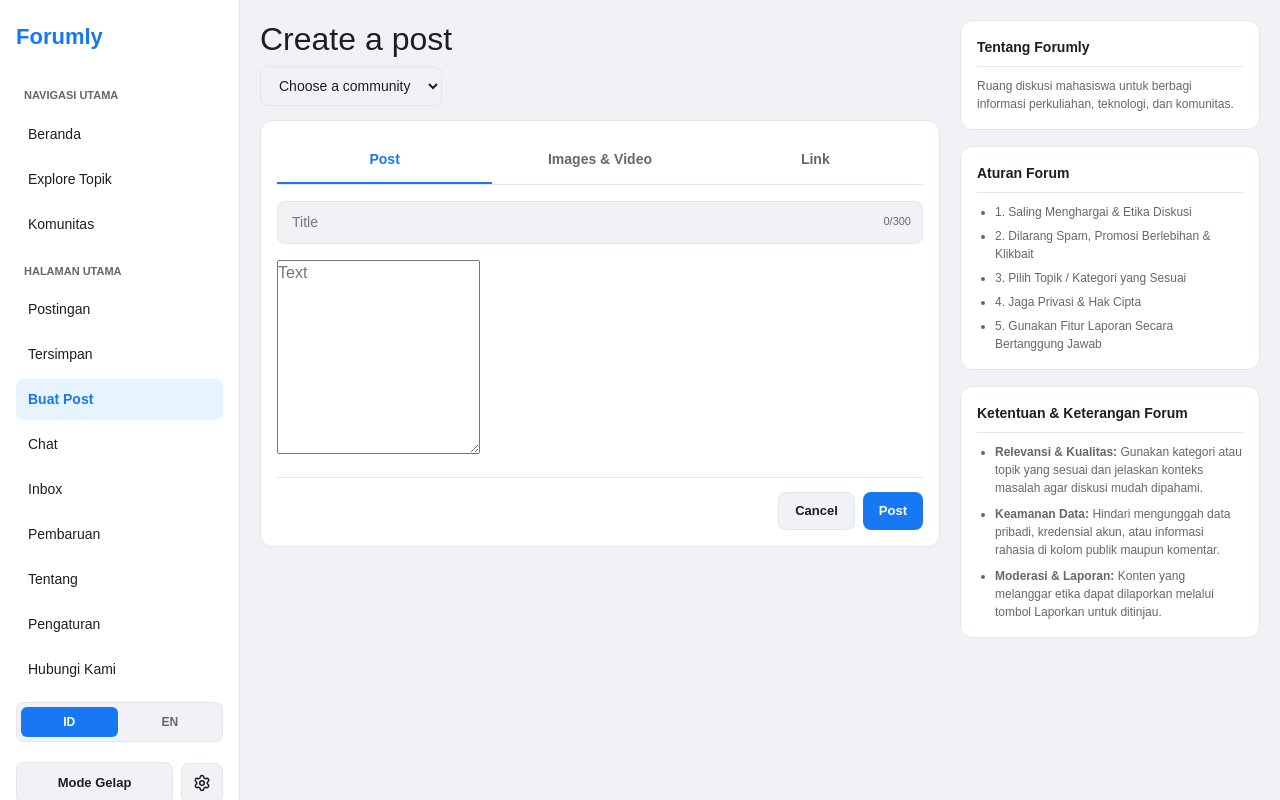
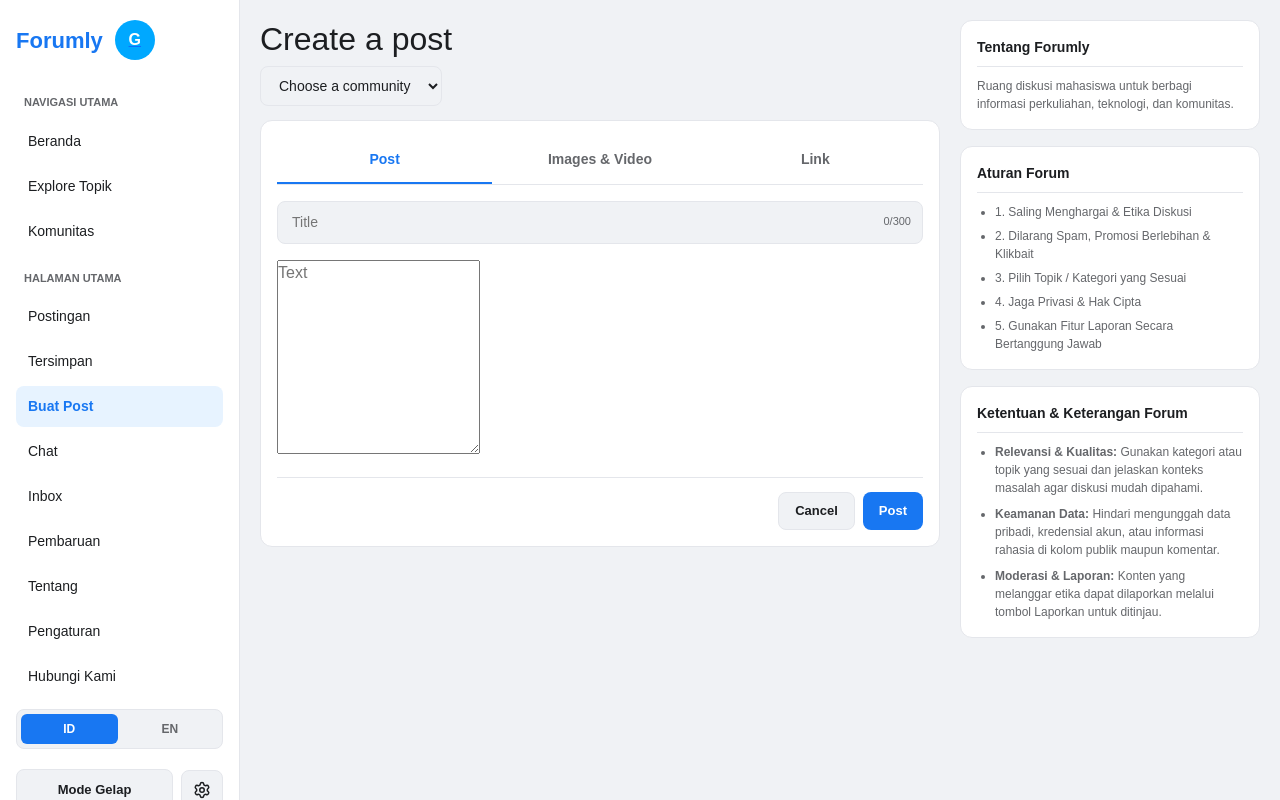
Before and after one commit to marchikari-hub/Forumly-Front-End, a Next.js app: page /create-post in a window 1280 px wide. Built offline with nearby package versions, Linux system fonts and the light colour scheme.

Commit message:
Menambahkan bagian profile di samping tulisan 'forumly' dan memperbaiki error pada bagian kode page.tsx profile

```diff
--- /dev/null
+++ b/app/components/FotoProfilMini.tsx
@@ -0,0 +1,42 @@
+"use client";
+
+import Link from "next/link";
+import { useFotoProfil } from "../../lib/fotoprofile";
+
+export default function FotoProfilMini() {
+  const { foto } = useFotoProfil();
+
+  return (
+    <Link href="/profile" title="Profil" style={{ display: "flex", flexShrink: 0 }}>
+      {foto ? (
+        <img
+          src={foto}
+          alt="Foto profil"
+          style={{
+            width: 40,
+            height: 40,
+            borderRadius: "50%",
+            objectFit: "cover",
+            border: "2px solid #00a8ff",
+          }}
+        />
+      ) : (
+        <div
+          style={{
+            width: 40,
+            height: 40,
+            borderRadius: "50%",
+            background: "#00a8ff",
+            color: "#fff",
+            display: "flex",
+            alignItems: "center",
+            justifyContent: "center",
+            fontWeight: "bold",
+          }}
+        >
+          G
+        </div>
+      )}
+    </Link>
+  );
+}
--- a/app/components/sidebar.tsx
+++ b/app/components/sidebar.tsx
@@ -5,6 +5,7 @@ import { usePathname } from "next/navigation";
 import { useState, useEffect } from "react";
 import { Settings } from "lucide-react";
 import { useForumContent } from "./ForumContent";
+import FotoProfilMini from "./FotoProfilMini";
 
 export default function Sidebar() {
   const pathname = usePathname();
@@ -33,10 +34,14 @@ export default function Sidebar() {
   return (
     <aside className="sidebar">
       <div className="sidebar-top">
-        <div className="brand">
+        <div
+          className="brand"
+          style={{ display: "flex", alignItems: "center", gap: 12 }}
+        >
           <Link href="/" className="logo">
             Forumly
           </Link>
+          <FotoProfilMini />
         </div>
 
         <nav className="nav-group">
--- a/app/profile/page.tsx
+++ b/app/profile/page.tsx
@@ -6,7 +6,7 @@ import Hero from "./heading/hero";
 import Footer from "./footer/footer";
 import CameraProfile from "../components/CameraProfile";
 import styles from "./profile.module.css";
-
+import { useFotoProfil } from "../../lib/fotoprofile";
 type Post = {
   id: number;
   judul: string;
--- /dev/null
+++ b/lib/fotoprofile.ts
@@ -0,0 +1,49 @@
+"use client";
+
+import { useCallback, useEffect, useState } from "react";
+
+const KUNCI = "forumly-foto-profil";
+const KEJADIAN = "forumly-foto-profil-berubah";
+
+function perkecil(dataUrl: string, maks = 400): Promise<string> {
+  return new Promise((selesai) => {
+    const gambar = new Image();
+    gambar.onload = () => {
+      const skala = Math.min(1, maks / Math.max(gambar.width, gambar.height));
+      const canvas = document.createElement("canvas");
+      canvas.width = Math.round(gambar.width * skala);
+      canvas.height = Math.round(gambar.height * skala);
+      canvas.getContext("2d")?.drawImage(gambar, 0, 0, canvas.width, canvas.height);
+      selesai(canvas.toDataURL("image/jpeg", 0.85));
+    };
+    gambar.onerror = () => selesai(dataUrl);
+    gambar.src = dataUrl;
+  });
+}
+
+export function useFotoProfil() {
+  const [foto, setFoto] = useState("");
+
+  useEffect(() => {
+    const baca = () => setFoto(localStorage.getItem(KUNCI) ?? "");
+    baca();
+    window.addEventListener(KEJADIAN, baca);
+    window.addEventListener("storage", baca);
+    return () => {
+      window.removeEventListener(KEJADIAN, baca);
+      window.removeEventListener("storage", baca);
+    };
+  }, []);
+
+  const simpanFoto = useCallback(async (dataUrl: string) => {
+    const kecil = await perkecil(dataUrl);
+    try {
+      localStorage.setItem(KUNCI, kecil);
+    } catch {
+      return;
+    }
+    window.dispatchEvent(new Event(KEJADIAN));
+  }, []);
+
+  return { foto, simpanFoto };
+}
```
